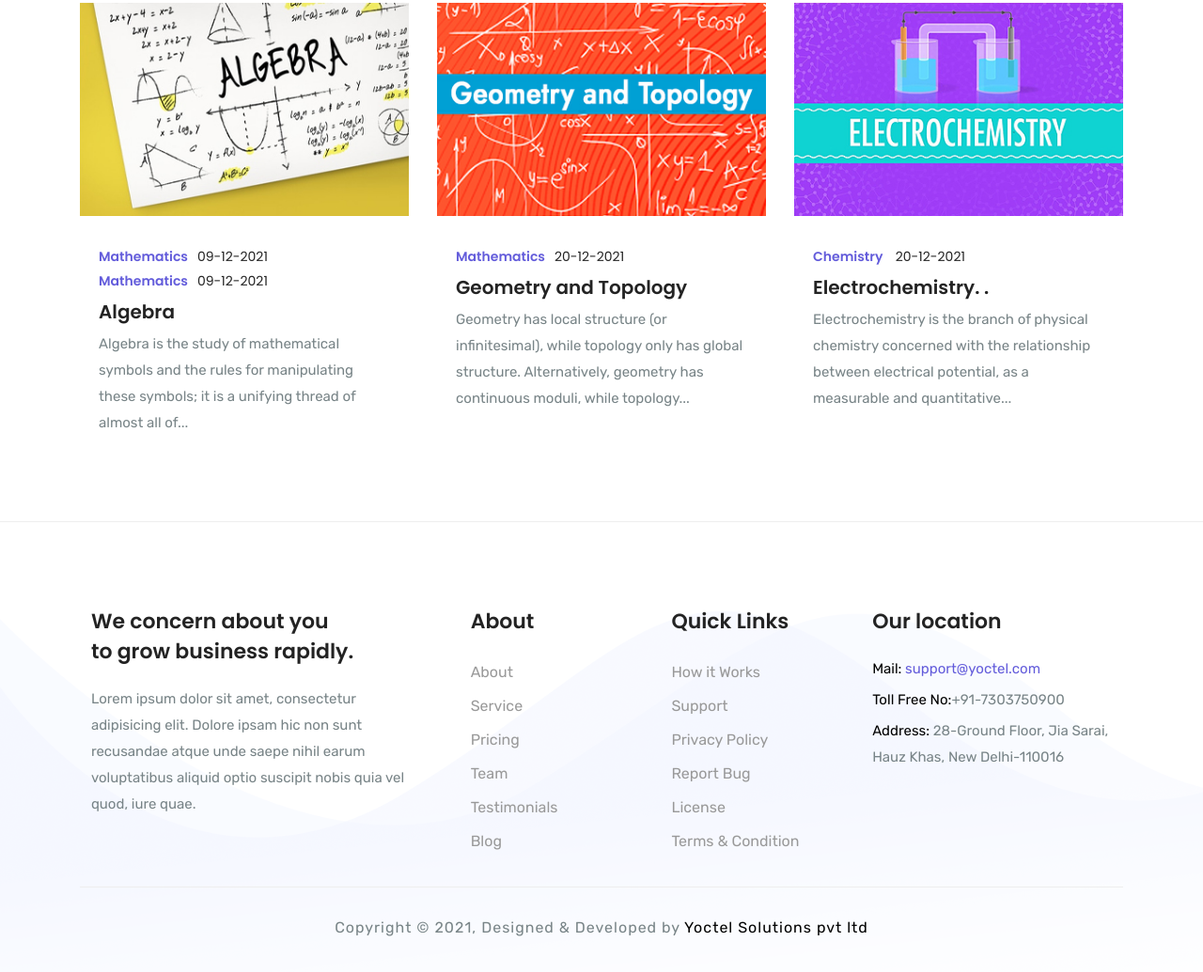
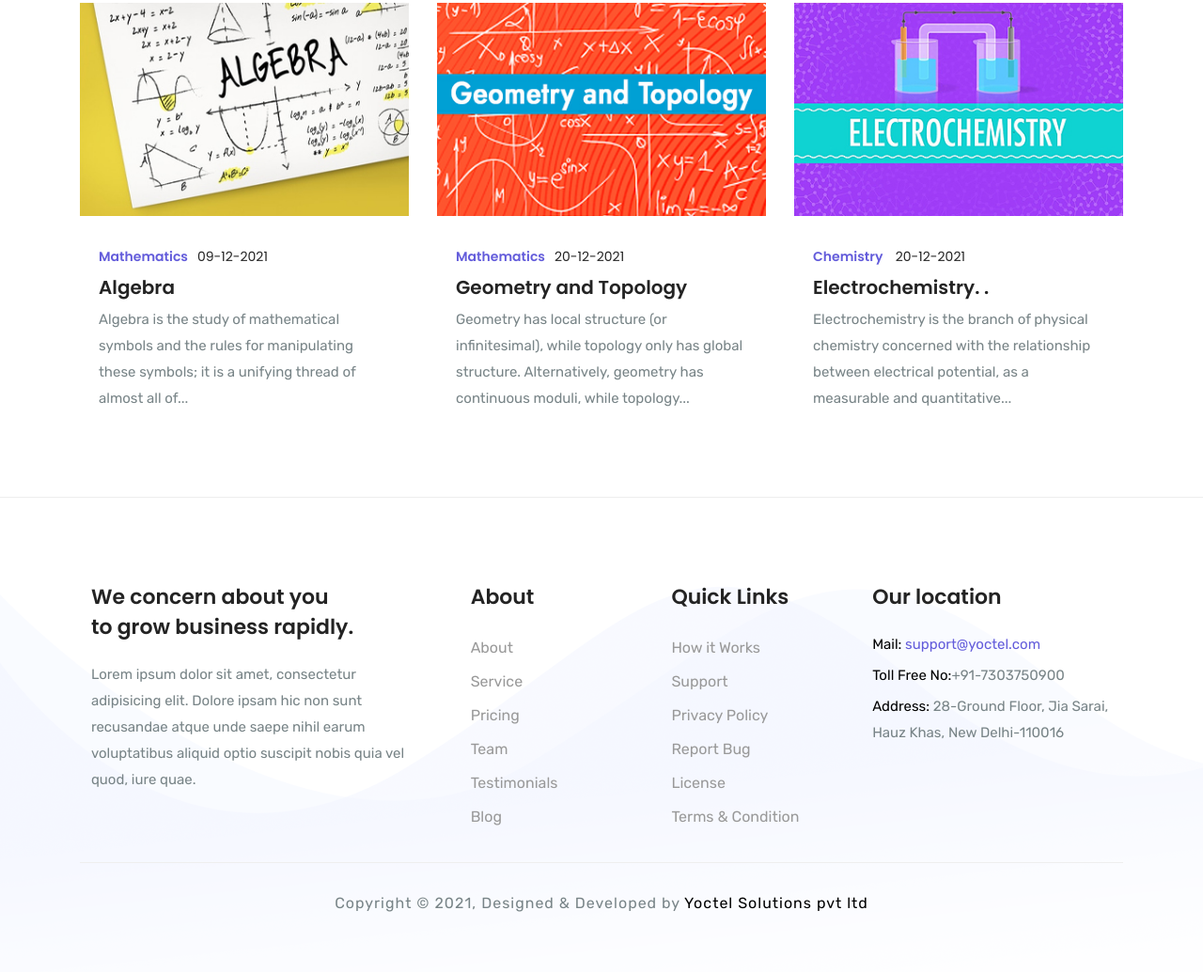
Before and after one commit to Deepanshu-dev477/book-your-exam, a plain HTML site: page index.html in a window 1280 px wide. Shown: the part 5785-6820 px from the top of the page at 94% size. Drawn offline with Linux system fonts and the light colour scheme; some packages are replaced by stand-ins of ours.

Commit message:
Update index.html

```diff
--- a/index.html
+++ b/index.html
@@ -599,7 +599,7 @@
           <img src="images/blog/blog-1.jpg" alt="" class="img-fluid">
           <div class="blog-text">
             <h6 class="author-name"><span>Mathematics</span>09-12-2021</h6>
-            <h6 class="author-name float-"><span>Mathematics</span>09-12-2021</h6>
+
             <a href="blog-single.html" class="h5 my-2 d-inline-block">
               Algebra
             </a>
```
